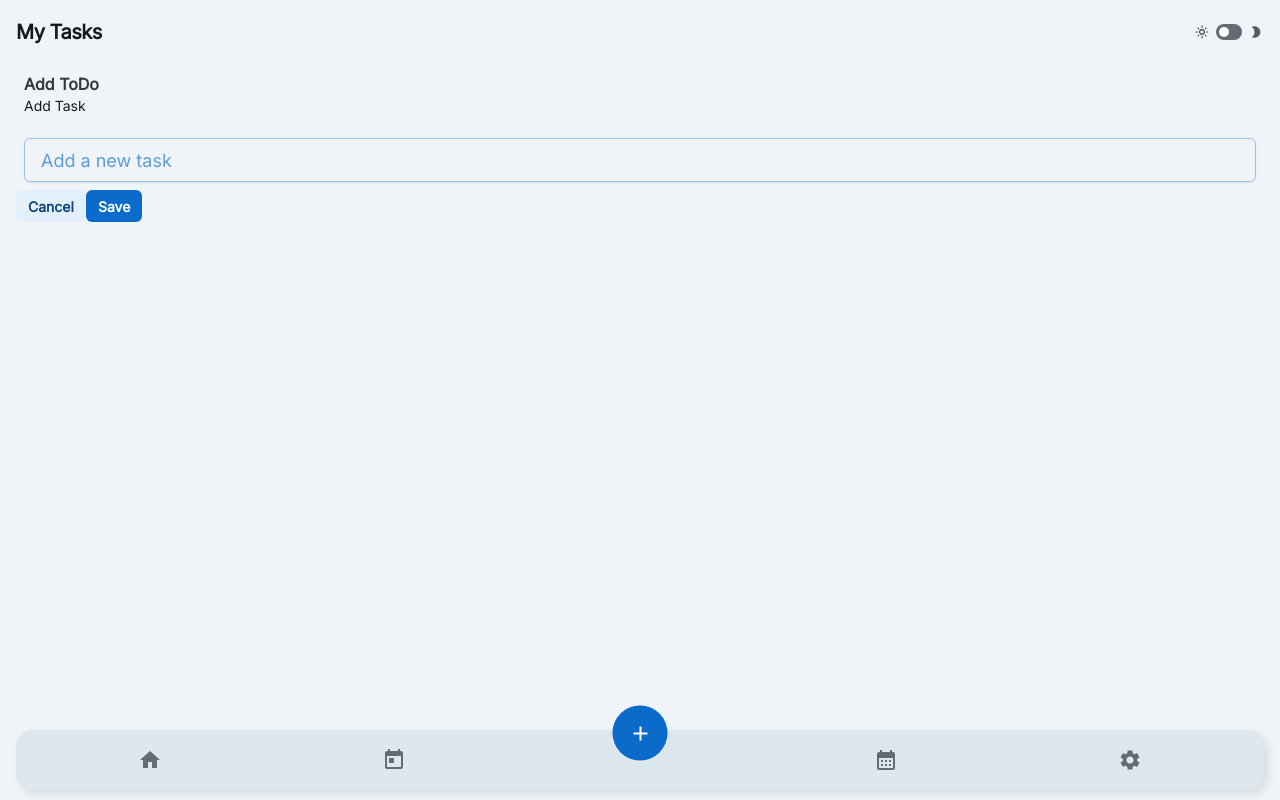
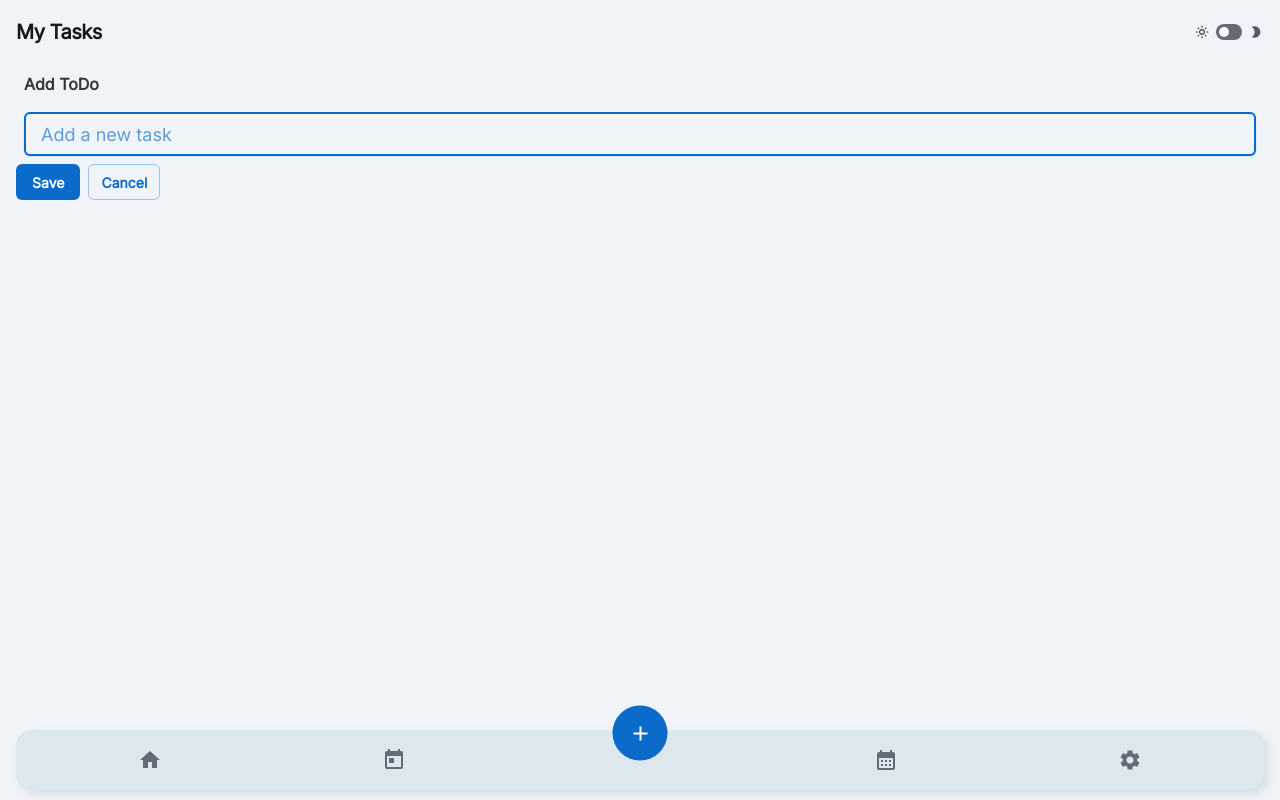
Before and after one commit to mattroberts11/todo-chrome, a React (Vite) app: page / in a window 1280 px wide. Both pictures are taken after a click on the button 640 px from the left and 733 px from the top of the page. Built offline with nearby package versions, Linux system fonts and the light colour scheme.

Commit message:
chore: add todo styling and adding text limits and error messaging

```diff
--- a/src/components/AddToDo.tsx
+++ b/src/components/AddToDo.tsx
@@ -1,25 +1,25 @@
-import React, { useState } from "react";
-
+import React, { useEffect, useCallback, useRef, useState } from "react";
 import { AppContext } from "../AppContext";
-import {
-  Box,
-  Button,
-  Typography,
-  Input,
-  FormControl,
-  FormLabel,
-} from "@mui/joy";
+import { Alert, Box, Button, Typography, Input, FormControl } from "@mui/joy";
 
 const AddToDo: React.FC = () => {
   const { state, dispatch } = React.useContext(AppContext);
-  const [value, setValue] = useState("");
+  const [value, setValue] = useState<string>("");
+  const [error, setError] = useState<string | null>(null);
+  const [remainingChars, setRemainingChars] = useState<number | null>(null);
+  const inputRef = useRef<HTMLInputElement>(null);
 
   const storage = chrome.storage.sync;
 
-  const handleSaveClick = async () => {
-    const todoId = (state.todoStorage?.length ? 1 : 0).toString();
+  const handleSaveClick = useCallback(async () => {
+    console.log("Saving todo with value:", value); // Debug log
+    if (value.trim() === "") {
+      setError("The task cannot be empty");
+      return;
+    }
+
+    const todoId = (state.todoStorage?.length ?? 0).toString();
     const todoKey = "todo_" + todoId;
-    // Add the new todo to the list
     const newTodo: ToDo = {
       id: todoKey,
       text: value,
@@ -28,15 +28,58 @@ const AddToDo: React.FC = () => {
       dueDate: "",
     };
 
-    // Save the todo to Chrome storage
-    await storage.set({ [todoKey]: newTodo }, () => {
-      console.log("Todo saved to Chrome storage", { [todoKey]: newTodo });
+    console.log("New todo object:", newTodo); // Debug log
+
+    try {
+      await storage.set({ [todoKey]: newTodo });
       dispatch({ type: "ADD_TODO", payload: newTodo });
-      dispatch({ type: "SET_IS_ADDING_TODO", payload: false }); // shows the or hides the add form
-    });
-  };
+      dispatch({ type: "SET_IS_ADDING_TODO", payload: false });
+      // setValue(""); // Clear the input after saving
+    } catch (error) {
+      console.error("Error saving todo:", error);
+    } finally {
+      setValue("");
+    }
+  }, [value, state.todoStorage, dispatch, storage]);
+
   const handleCancelClick = () => {
     dispatch({ type: "SET_IS_ADDING_TODO", payload: false });
+    setValue(""); // Clear the input on cancel
+    setError(null); // clear any errors
+  };
+
+  useEffect(() => {
+    const handleKeyDown = (event: KeyboardEvent) => {
+      if (event.key === "Enter") {
+        handleSaveClick();
+      }
+    };
+
+    const inputElement = inputRef.current;
+    if (inputElement) {
+      inputElement.addEventListener("keydown", handleKeyDown);
+      inputElement.focus();
+    }
+
+    return () => {
+      if (inputElement) {
+        inputElement.removeEventListener("keydown", handleKeyDown);
+      }
+    };
+  }, [handleSaveClick]);
+
+  const handleInputChange = (e: React.ChangeEvent<HTMLInputElement>) => {
+    const inputValue = e.target.value;
+    if (inputValue.length <= 400) {
+      setValue(e.target.value);
+      if (inputValue.length >= 50) {
+        setRemainingChars(400 - inputValue.length);
+      } else {
+        setRemainingChars(null);
+      }
+    } else {
+      setError("Character limit of 400 reached");
+    }
   };
 
   return (
@@ -55,26 +98,40 @@ const AddToDo: React.FC = () => {
         <Typography component="h3" aria-label="All Tasks Heading">
           Add ToDo
         </Typography>
+        {error && (
+          <Alert color="danger" sx={{ mt: 2, mb: 2 }}>
+            {error}
+          </Alert>
+        )}
         <FormControl>
-          <FormLabel>Add Task</FormLabel>
           <Input
             placeholder="Add a new task"
             variant="outlined"
             color="primary"
+            slotProps={{
+              input: {
+                ref: inputRef,
+                value: value,
+              },
+            }}
             size="lg"
             aria-label="New Task Input"
             sx={{ mt: 2 }}
-            onChange={(e) => setValue(e.target.value)}
-            value={value}
+            onChange={handleInputChange}
           />
+          {remainingChars !== null && (
+            <Typography level="body-xs" color="warning">
+              {remainingChars} characters remaining
+            </Typography>
+          )}
         </FormControl>
       </Box>
       <Box sx={{ display: "flex" }}>
-        <Button size="sm" variant="soft" onClick={handleCancelClick}>
+        <Button size="md" onClick={handleSaveClick} sx={{ marginRight: "8px" }}>
+          Save
+        </Button>
+        <Button size="sm" variant="outlined" onClick={handleCancelClick}>
           Cancel
-        </Button>
-        <Button size="sm" onClick={handleSaveClick}>
-          Save
         </Button>
       </Box>
     </>
```
